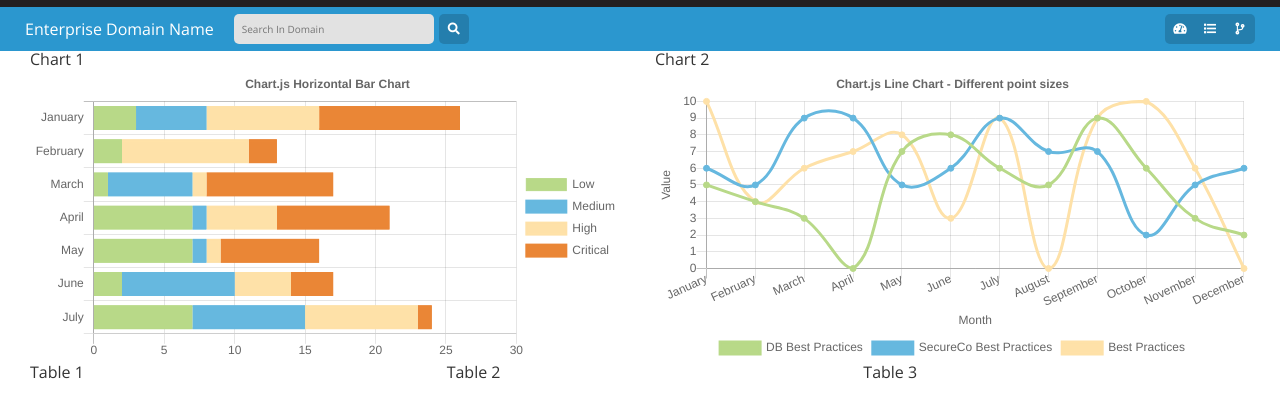
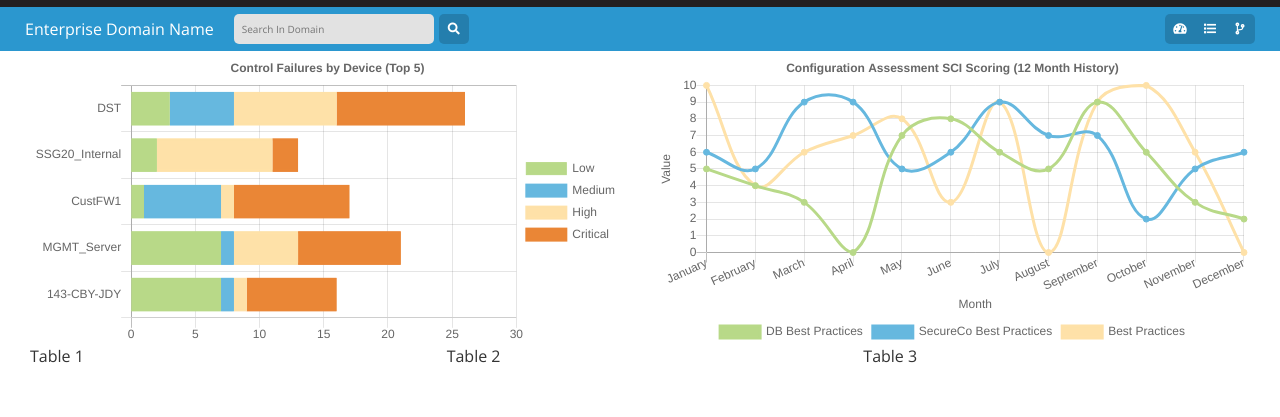
Before and after one commit to CareeCodesProjects/Credera-Charts-Challenge, a website: page index.html in a window 1280 px wide. Shown: the part 73-490 px from the top of the page. Drawn offline with nearby package versions, Linux system fonts and the light colour scheme; files that its build step writes are made by us from their sources.

Commit message:
Updated titles of charts

```diff
--- a/index.html
+++ b/index.html
@@ -53,13 +53,9 @@
         <main>
             <div class="container-fluid">
                 <section class="col-md-6">
-                    Chart 1
-                    <canvas id="chart_1" width="600" height="300" class="chartjs-render-monitor" style="display: block; height: 150px; width: 300px;"></canvas>                </section>
+                    <canvas id="chart_1" class="chartjs-render-monitor" style="display: block; height: 150px; width: 300px;"></canvas>                </section>
                 <section class="col-md-6">
-                    Chart 2
-                    <div>
-                        <canvas id="chart_2" width="1204" height="602" class="chartjs-render-monitor" style="display: block; height: 301px; width: 602px;"></canvas>
-                    </div>
+                    <canvas id="chart_2" class="chartjs-render-monitor" style="display: block; height: 301px; width: 602px;"></canvas>
                 </section>
             </div>
             <div class="container-fluid">
--- a/index.js
+++ b/index.js
@@ -155,7 +155,7 @@ window.chartColors = {
 var MONTHS = ['January', 'February', 'March', 'April', 'May', 'June', 'July', 'August', 'September', 'October', 'November', 'December'];
 		var color = Chart.helpers.color;
 		var horizontalBarChartData = {
-			labels: ['January', 'February', 'March', 'April', 'May', 'June', 'July'],
+			labels: ['DST', 'SSG20_Internal', 'CustFW1', 'MGMT_Server', '143-CBY-JDY'],
 			datasets: [{
 				label: 'Low',
 				backgroundColor: window.chartColors.feijoa,
@@ -306,7 +306,7 @@ var config = {
     },
     title: {
       display: true,
-      text: 'Chart.js Line Chart - Different point sizes'
+      text: 'Configuration Assessment SCI Scoring (12 Month History)'
     }
   }
 };
@@ -330,7 +330,7 @@ window.onload = function() {
       },
       title: {
         display: true,
-        text: 'Chart.js Horizontal Bar Chart'
+        text: 'Control Failures by Device (Top 5)'
       },
       scales: {
         xAxes: [{
```
